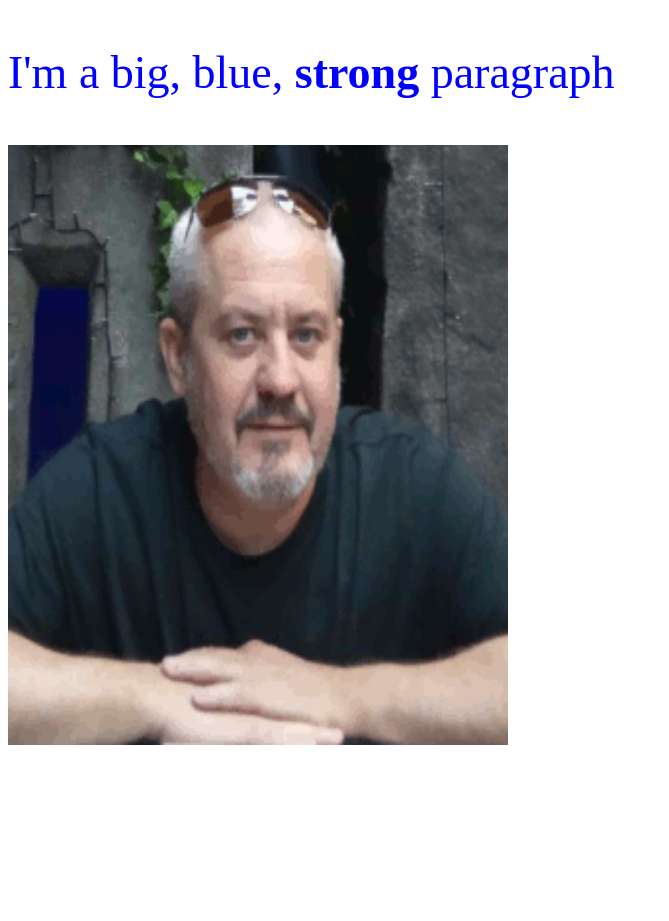
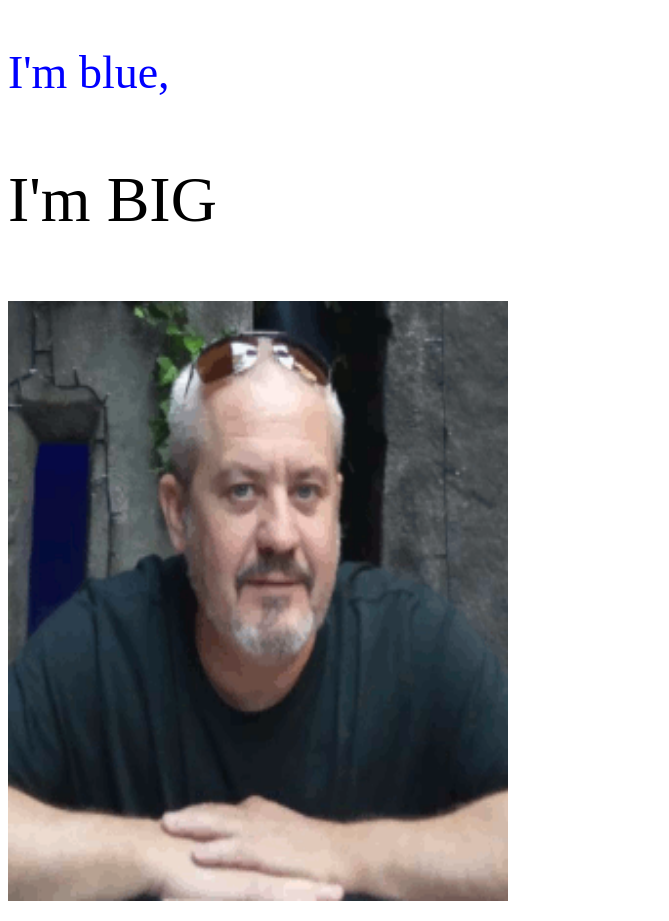
Before and after one commit to nyje/nyje.github.io, a plain HTML site: page index.html in a window 1280 px wide. Shown: the whole page, without its empty margins (0-669 px from the left). Before the commit the page ends 800 px from the top, so only its background shows below. Drawn offline with Linux system fonts and the light colour scheme.

Commit message:
Update index.html

```diff
--- a/index.html
+++ b/index.html
@@ -5,7 +5,10 @@
   </head>
   <body>
     <p style="color:blue;font-size:46px;">
-      I'm a big, blue, <strong>strong</strong> paragraph
+      I'm blue,
+    </p>
+    <p  style="font-size:400%">
+      I'm BIG
     </p>
     <div>
       <img src="images/nyje.png" width="500" height="600"/>
```
